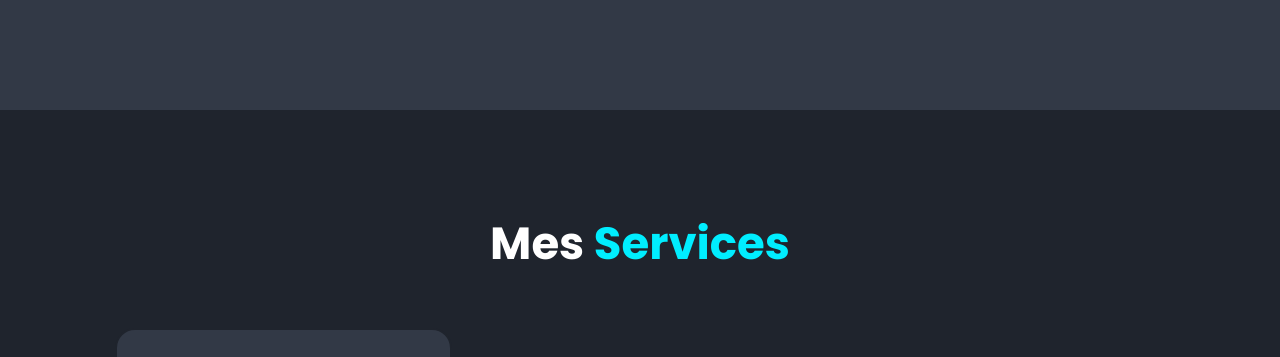
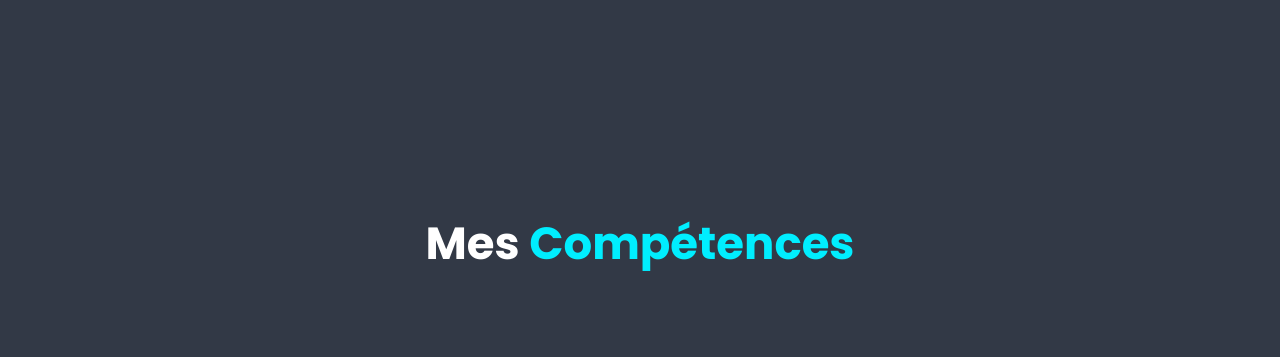
Before and after one commit to Ligax45/Portfolio, a plain HTML site: page index.html in a window 1280 px wide. Shown: the part 1490-1847 px from the top of the page. Drawn offline with nearby package versions, Linux system fonts and the light colour scheme.

Commit message:
mise a jour

```diff
--- a/index.html
+++ b/index.html
@@ -69,7 +69,7 @@
     </section>
 
     <!-- services section design-->
-    <section class="services" id="services">
+<!--    <section class="services" id="services">
         <h2 class="heading">Mes <span>Services</span></h2>
 
         <div class="services-container">
@@ -93,6 +93,7 @@
             </div>
         </div>
     </section>
+-->
 
     <!-- compétences -->
     <section class="competences" id="competences">
```
